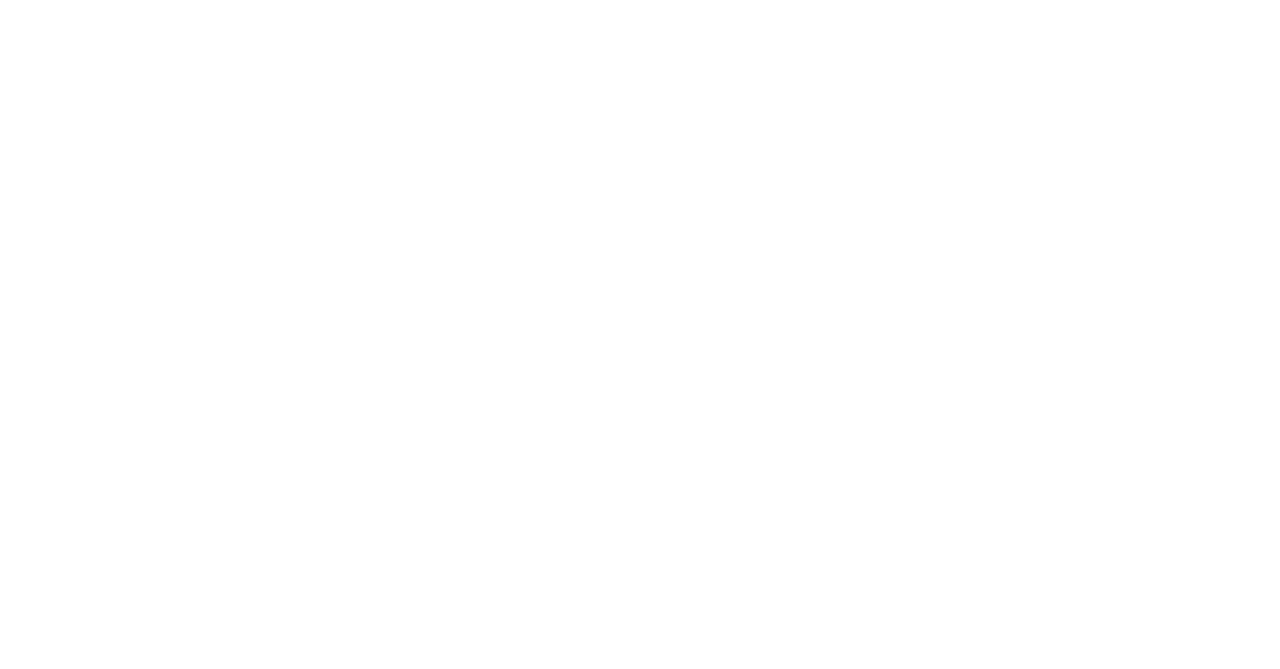
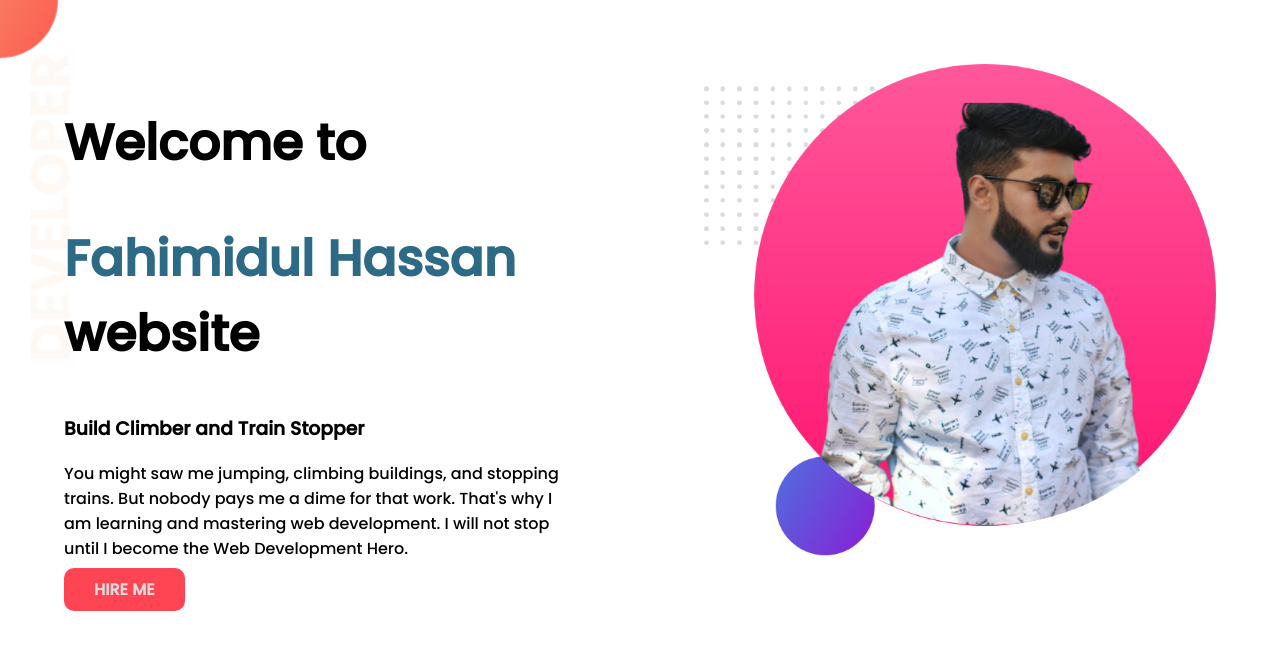
Before and after one commit to fahimidulhassan/developer-portfolio, a plain HTML site: page index.html in a window 1280 px wide. Drawn offline with Linux system fonts and the light colour scheme.

Commit message:
added banner

```diff
--- /dev/null
+++ b/New folder/style.css
@@ -0,0 +1,72 @@
+body{
+    margin: 0;
+    font-family: 'Poppins', sans-serif;
+}
+section{
+    height: 500px;
+    padding-bottom: 150px;
+}
+.top-banner{
+    background-image: url("images/top-banner.png");
+    background-repeat: no-repeat;
+}
+.half-width{
+    width:40%;
+    float: left;
+    margin-left: 5%;
+    padding-left: 2%;
+}
+h1{
+    font-size: 50px;
+}
+h1 span{
+    color: orange;
+}
+.half-width img{
+    width: 100%;
+}
+.anchor-button{
+    text-decoration: none;
+    background: linear-gradient(45deg, lightsalmon, tomato);
+    padding: 10px 40px;
+    border-radius: 5px;
+    color: white;
+    font-weight: 700;
+}
+p{
+    color: dimgray;
+}
+.dream-area{
+    background-image: url("images/dream-bg.png");
+    background-repeat: no-repeat;
+    background-position: right;
+}
+h2{
+    font-size: 40px;
+}
+.experience-area{
+    background-image: url("images/exp-bg.png");
+    background-repeat: no-repeat;
+    background-position: left;
+}
+.experience-area h3{
+    color: orange;
+}
+
+.experience-area div{
+    box-shadow: 5px 7px 40px gray;
+    height: 80%;
+}
+#full-stack{
+    border-left: 7px solid;
+    border-image: linear-gradient(180deg, lightsalmon, tomato);
+    border-image-slice: 1;
+}
+#baby-web{
+    border-left: 7px solid;
+    border-image: linear-gradient(180deg, blue, cyan);
+    border-image-slice: 1;
+}
+footer p{
+    text-align: center;
+}
--- a/index.html
+++ b/index.html
@@ -1,13 +1,35 @@
 <!DOCTYPE html>
 <html lang="en">
+
 <head>
     <meta charset="UTF-8">
     <meta http-equiv="X-UA-Compatible" content="IE=edge">
     <meta name="viewport" content="width=device-width, initial-scale=1.0">
     <title>Fahimidul portfolio</title>
     <link rel="stylesheet" href="style.css">
+    <link rel="preconnect" href="https://fonts.googleapis.com">
+    <link rel="preconnect" href="https://fonts.gstatic.com" crossorigin>
+    <link href="https://fonts.googleapis.com/css2?family=Poppins:wght@500&display=swap" rel="stylesheet">
 </head>
+
 <body>
+    <section class="top-banner">
+        <div class="half-width">
+            <h1>Welcome to</h1>
+            <h1><span class="color">Fahimidul Hassan</span> website</h1>
+            <h3>Build Climber and Train Stopper</h3>
+            <p>You might saw me jumping, climbing buildings, and stopping trains. But nobody pays me a dime for that
+                work.
+                That's why I am learning and mastering web development. I will not stop until I become the Web
+                Development
+                Hero.</p>
+            <a class="link-button" target="_blank"
+                href="https://www.linkedin.com/in/fahimidul-hassan-alif-250777229/">HIRE ME</a>
+        </div>
+        <div class="half-width">
+            <img src="my-bg2.png" alt="">
+        </div>
+    </section>
+</body>
 
-</body>
 </html>
--- a/style.css
+++ b/style.css
@@ -0,0 +1,32 @@
+body{
+    font-family: 'Poppins', sans-serif;
+    margin: 0;
+}
+h1{
+    font-size: 50px;
+}
+.color{
+    color: rgb(45, 106, 134);
+}
+section{
+    display: flex;
+}
+.half-width{
+    width: 50%;
+    padding: 5%;
+}
+.half-width img{
+    width: 100%;
+}
+.link-button{
+    background-color: rgb(255, 69, 84);
+    text-decoration: none;
+    padding: 10px 30px;
+    color: rgb(221, 218, 218);
+    font-weight: 700;
+    border-radius: 10px;
+}
+.top-banner{
+    background-image: url(top-banner.png);
+    background-repeat: no-repeat;
+}
```
Also changed, not shown: New folder/index.html (added, +52 -0 lines), edit/1622703785714-01-01-removebg-preview.png (added), edit/1641030799554-01__1_-removebg-preview.png (added), edit/my-bg (1).png (added), edit/my-bg2.png (added), my-bg (1).png (added), my-bg2.png (added), top-banner.png (added), 1 other file.
